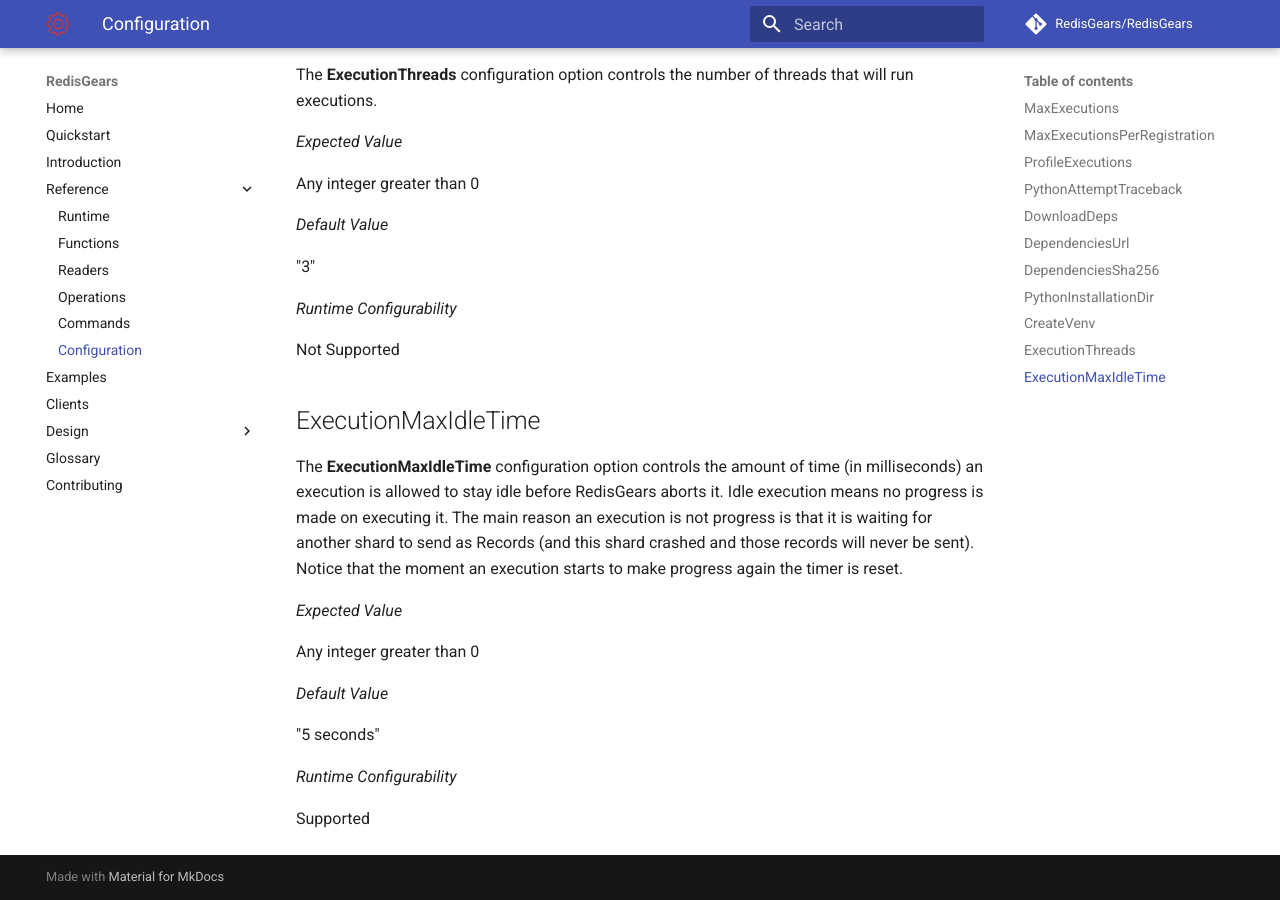
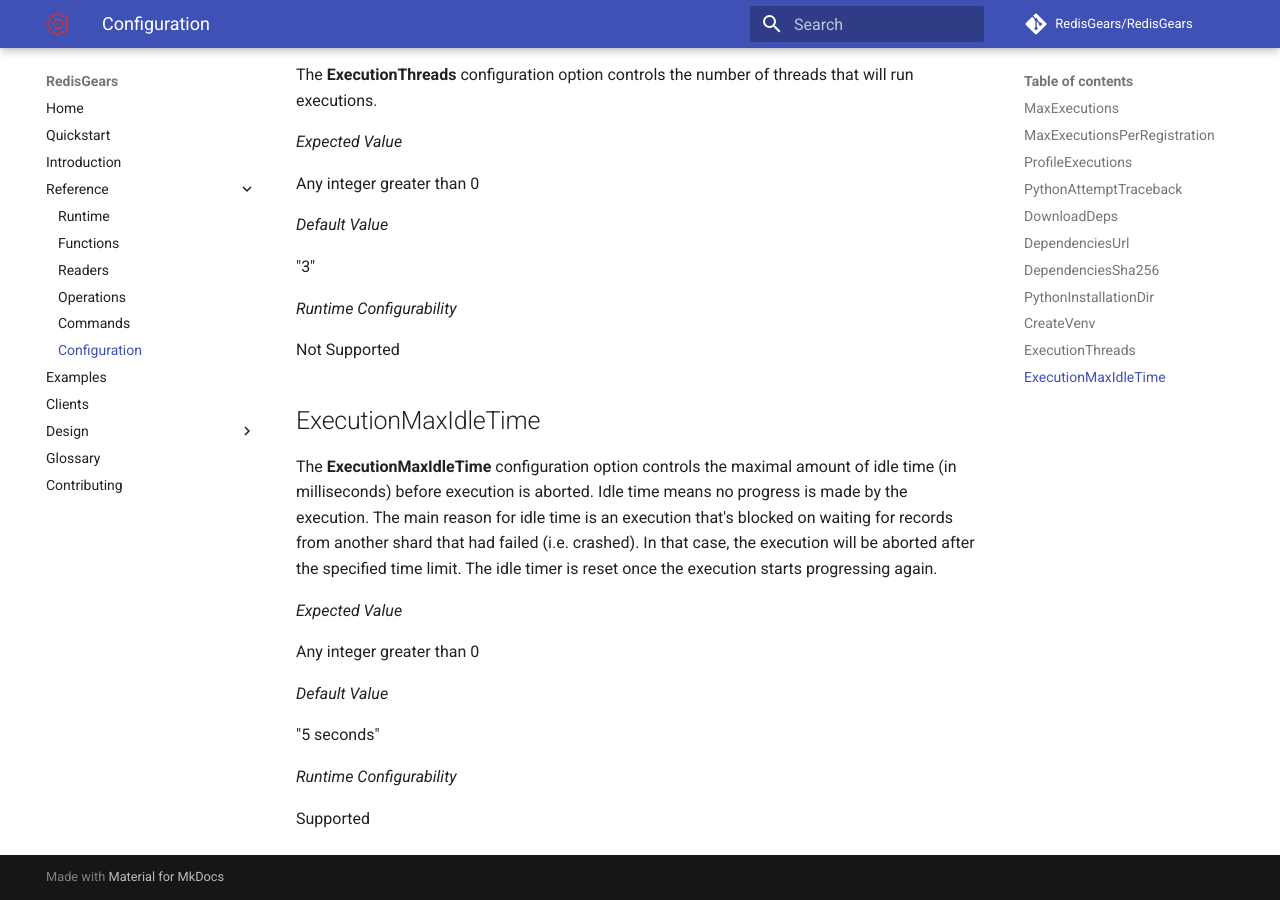
Before and after one commit to RedisGears/RedisGears, an MkDocs documentation site: the page built from docs/configuration.md, in a window 1280 px wide and 900 px high, scrolled down 5223 px. Built offline with MkDocs 1.6.1 and Material for MkDocs 9.7.7, drawn with Linux system fonts in a browser that asks for light colours; comment, search, counter and statistics services are not loaded.

Commit message:
Update docs/configuration.md
Co-authored-by: Itamar Haber <itamar@redislabs.com>

```diff
--- a/docs/configuration.md
+++ b/docs/configuration.md
@@ -210,7 +210,7 @@
 Not Supported
 
 ## ExecutionMaxIdleTime
-The **ExecutionMaxIdleTime** configuration option controls the amount of time (in milliseconds) an execution is allowed to stay idle before RedisGears aborts it. Idle execution means no progress is made on executing it. The main reason an execution is not progress is that it is waiting for another shard to send as Records (and this shard crashed and those records will never be sent). Notice that the moment an execution starts to make progress again the timer is reset.
+The **ExecutionMaxIdleTime** configuration option controls the maximal amount of idle time (in milliseconds) before execution is aborted. Idle time means no progress is made by the execution. The main reason for idle time is an execution that's blocked on waiting for records from another shard that had failed (i.e. crashed). In that case, the execution will be aborted after the specified time limit. The idle timer is reset once the execution starts progressing again.
 
 _Expected Value_
 
```
